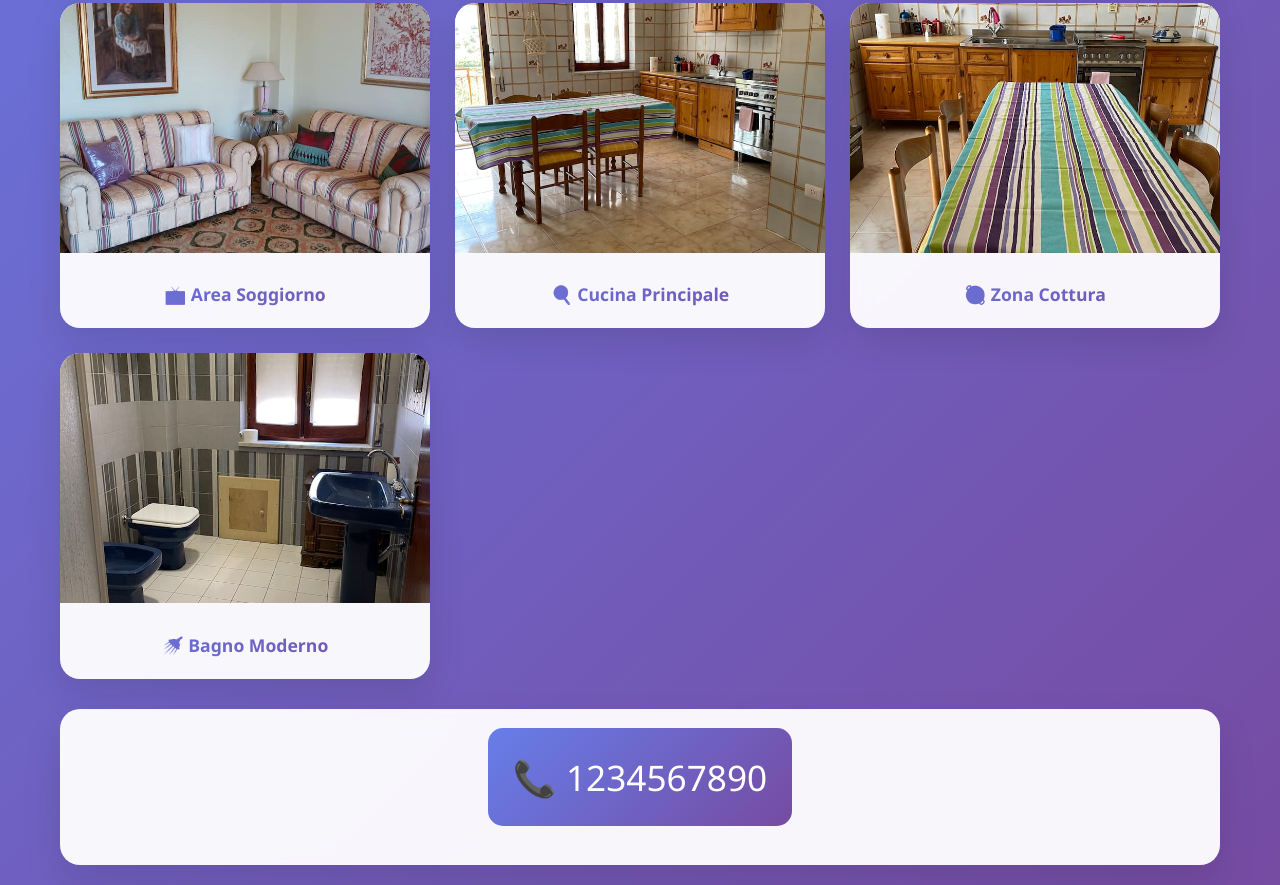
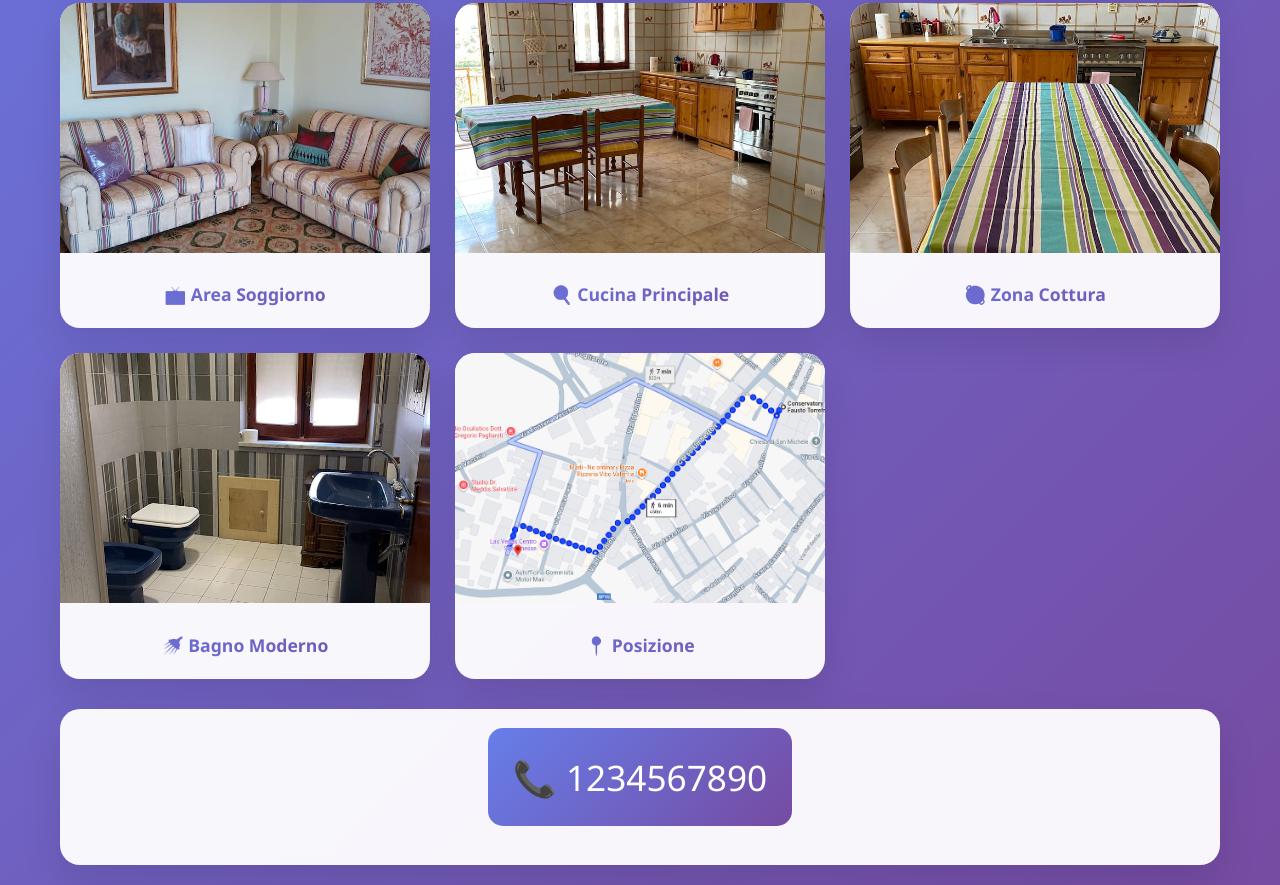
Before and after one commit to dariolicci/affitto, a plain HTML site: page index.html in a window 1280 px wide. Shown: the part 870-1755 px from the top of the page. Drawn offline with Linux system fonts and the light colour scheme.

Commit message:
update map and qrcode

```diff
--- a/index.html
+++ b/index.html
@@ -294,6 +294,10 @@
                 {
                     name: 'bagno.jpeg',
                     title: '🚿 Bagno Moderno'
+                },
+                {
+                    name: 'map.png',
+                    title: '📍 Posizione'
                 }
             ];
 
```
Also changed, not shown: map.png (added), qr-code.png (added), qr-code.svg (added), 1 other file.
